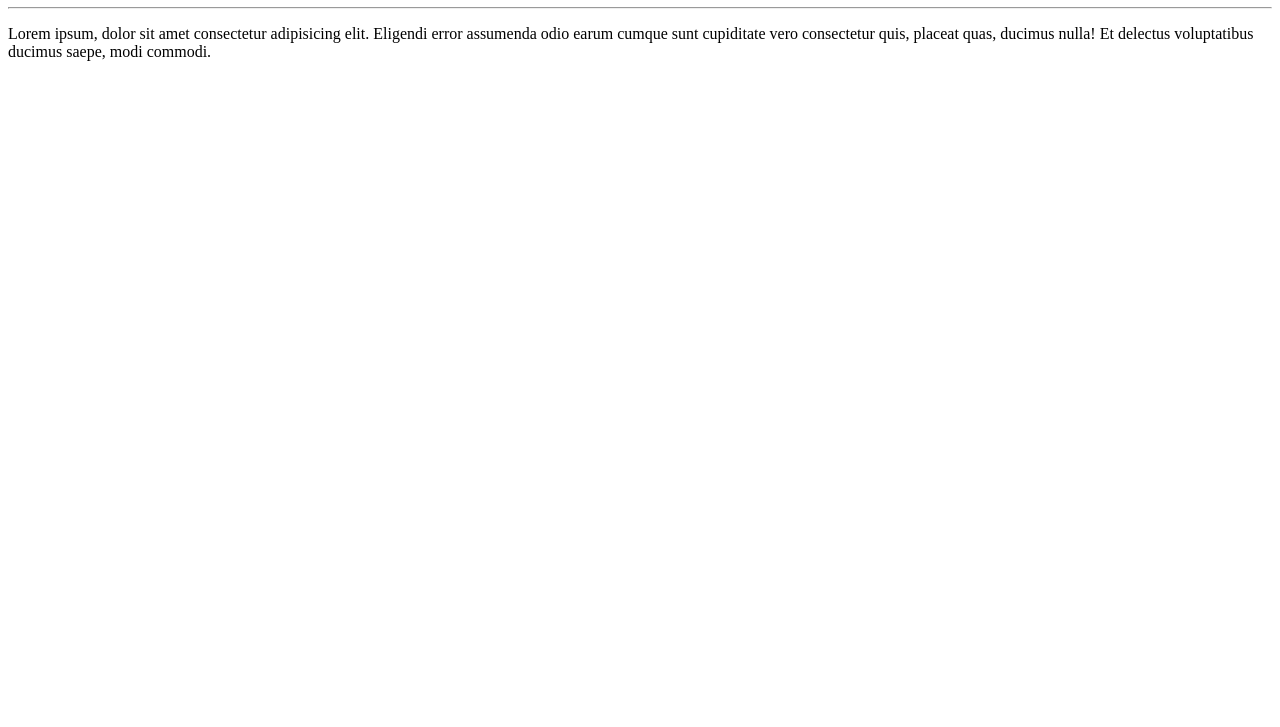
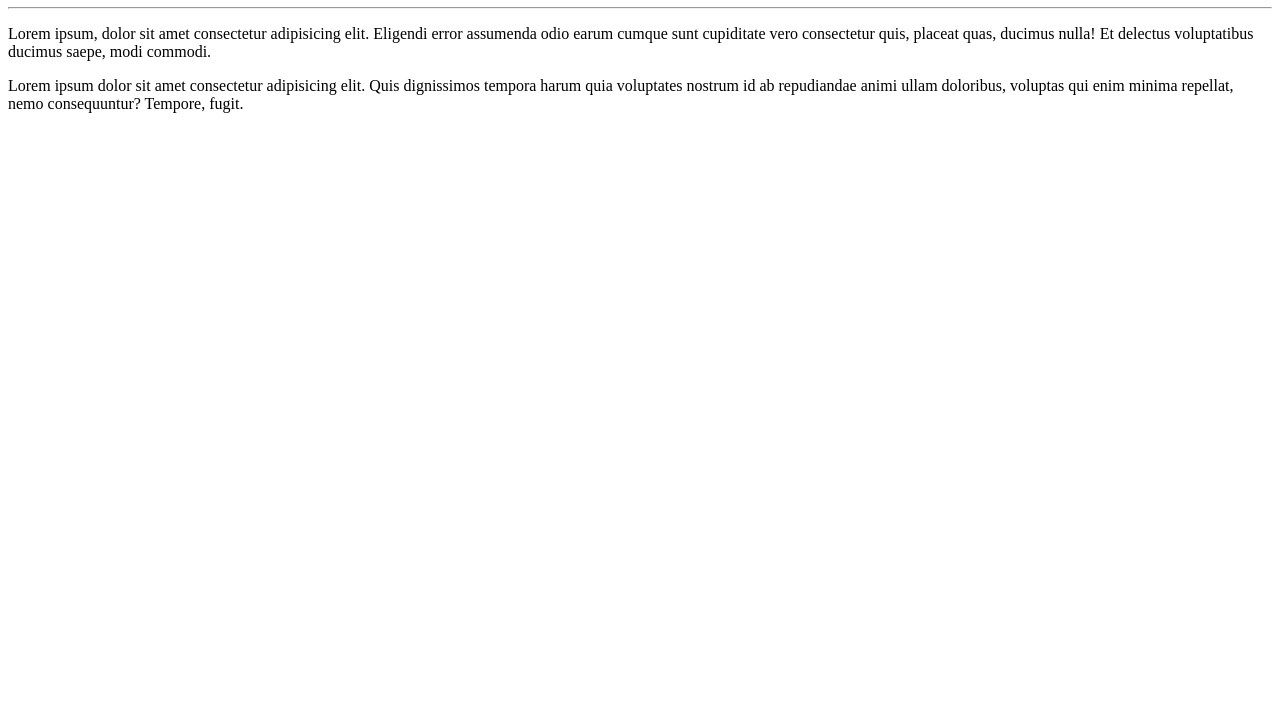
Before and after one commit to danicon/Ola-Mundo, a plain HTML site: page site-exemplo/index.html in a window 1280 px wide. Shown: the part 73-800 px from the top of the page. Drawn offline with Linux system fonts and the light colour scheme.

Commit message:
primeira página 2

```diff
--- a/site-exemplo/index.html
+++ b/site-exemplo/index.html
@@ -9,5 +9,6 @@
     <h1>Olá, Mundo</h1>
     <hr>
     <p>Lorem ipsum, dolor sit amet consectetur adipisicing elit. Eligendi error assumenda odio earum cumque sunt cupiditate vero consectetur quis, placeat quas, ducimus nulla! Et delectus voluptatibus ducimus saepe, modi commodi.</p>
+    <p>Lorem ipsum dolor sit amet consectetur adipisicing elit. Quis dignissimos tempora harum quia voluptates nostrum id ab repudiandae animi ullam doloribus, voluptas qui enim minima repellat, nemo consequuntur? Tempore, fugit.</p>
 </body>
 </html>
```
